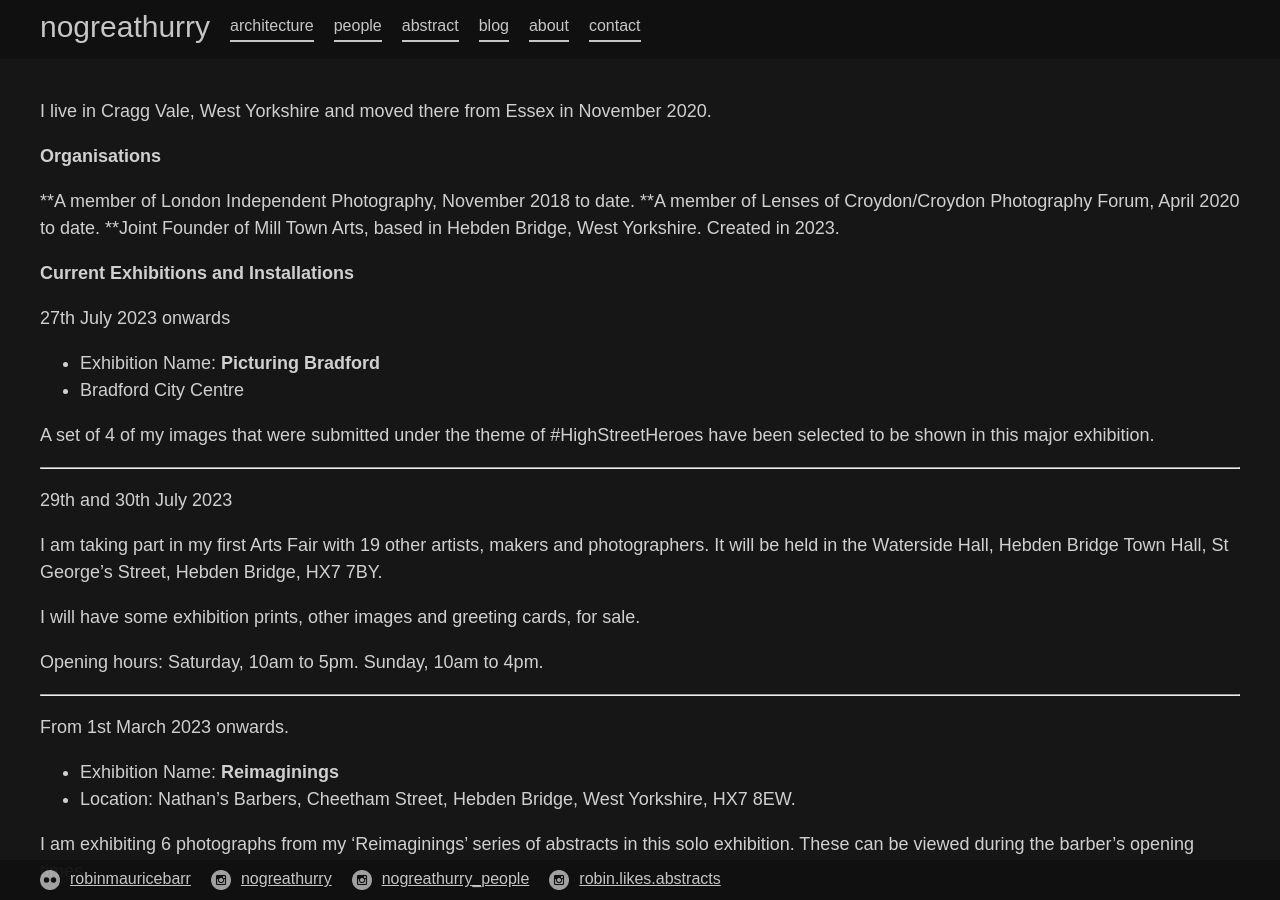
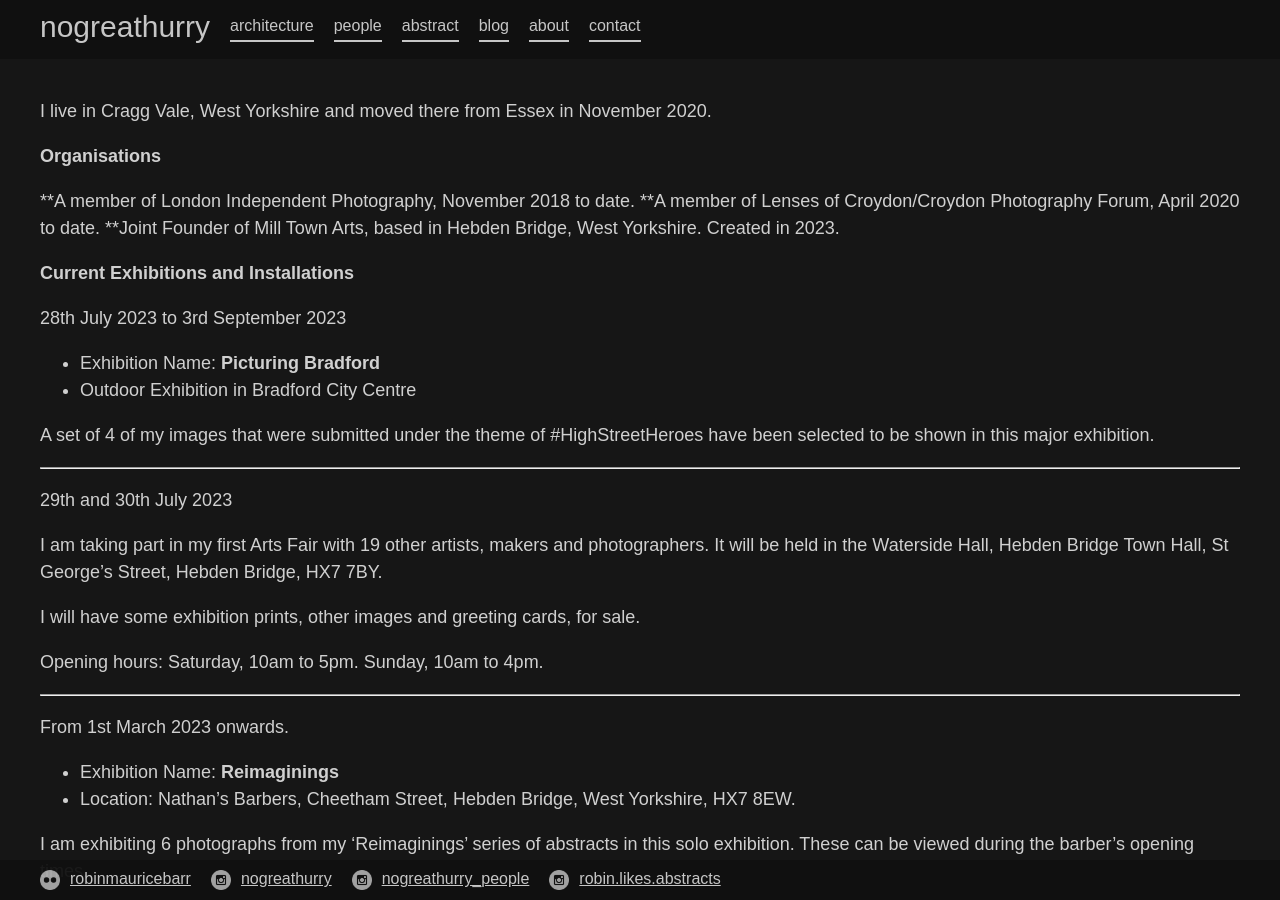
Before and after one commit to 987poiuytrewq/nogreathurry, a Jekyll site: the page built from blog.md, in a window 1280 px wide and 900 px high. Built offline with Jekyll 4.4.1, drawn with Linux system fonts in a browser that asks for light colours.

Commit message:
Updated Blog

```diff
--- a/blog.md
+++ b/blog.md
@@ -13,9 +13,9 @@ I live in Cragg Vale, West Yorkshire and moved there from Essex in November 2020
 
 **Current Exhibitions and Installations**
 
-27th July 2023 onwards
+28th July 2023 to 3rd September 2023
 * Exhibition Name: **Picturing Bradford**
-* Bradford City Centre
+* Outdoor Exhibition in Bradford City Centre
 
 A set of 4 of my images that were submitted under the theme of #HighStreetHeroes have been selected to be shown in this major exhibition.
 
```
